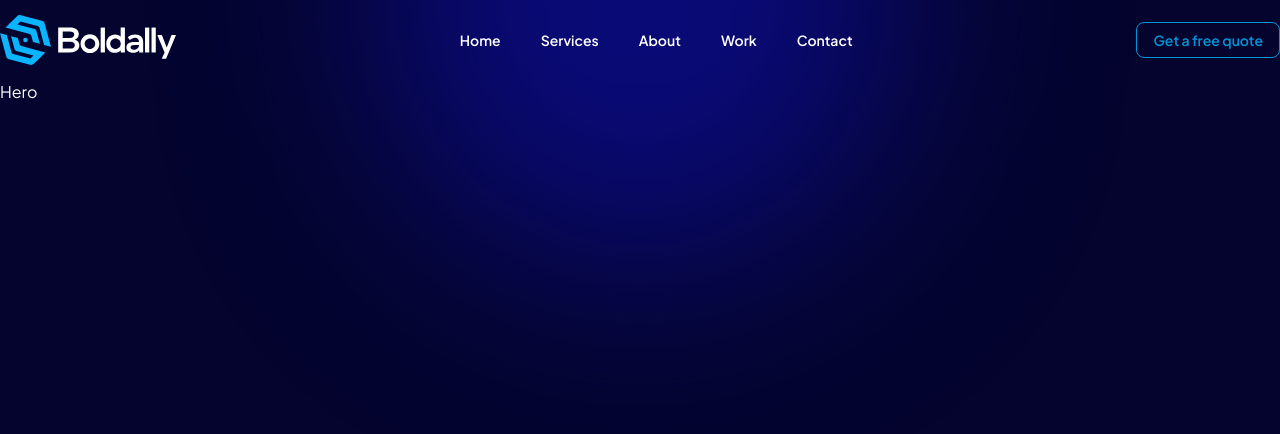
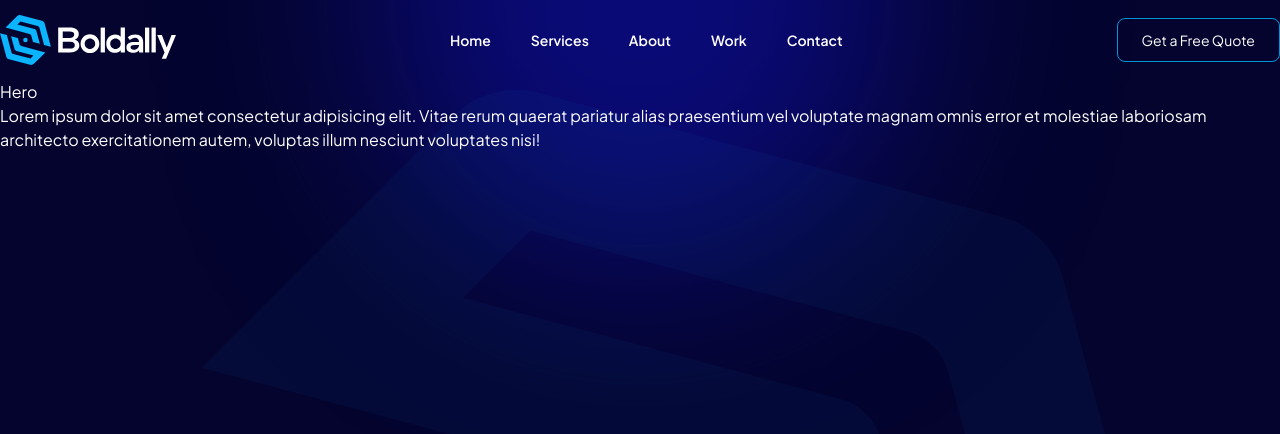
Before and after one commit to gagansday/deploy-only-project-boldally.com-2025, a Next.js app: page / in a window 1280 px wide. Shown: the top 434 px of the page. Built offline with nearby package versions, Linux system fonts and the light colour scheme.

Commit message:
add bg light and log

```diff
--- a/app/layout.tsx
+++ b/app/layout.tsx
@@ -1,3 +1,5 @@
+import BackgroundLight from "@/components/BackgroundLight";
+import BackgroundLogo from "@/components/BackgroundLogo";
 import Navbar from "@/components/Navbar";
 import { Plus_Jakarta_Sans } from "next/font/google";
 import "./globals.css";
@@ -15,9 +17,11 @@ export default function RootLayout({
   return (
     <html lang="en">
       <body className={`${plusJakartaSans.variable}  font-sans relative`}>
-        <div className="w-[528px] aspect-square bg-secondary rounded-full -z-50 blur-[100px] absolute left-1/2 -translate-1/2"></div>
+        <BackgroundLight />
         <Navbar />
+        <BackgroundLogo />
         {children}
+        <div className="mb-[9999px]"></div>
       </body>
     </html>
   );
--- /dev/null
+++ b/components/BackgroundLight.tsx
@@ -0,0 +1,15 @@
+import { cn } from "@/lib/utils";
+
+export default function BackgroundLight(
+  props: React.HtmlHTMLAttributes<HTMLDivElement>
+) {
+  return (
+    <div
+      {...props}
+      className={cn(
+        `w-[528px] aspect-square bg-secondary rounded-full -z-50 blur-[100px] absolute left-1/2 -translate-1/2
+        ${props.className}`
+      )}
+    ></div>
+  );
+}
--- /dev/null
+++ b/components/BackgroundLogo.tsx
@@ -0,0 +1,20 @@
+export default function BackgroundLogo(props: React.SVGProps<SVGSVGElement>) {
+  return (
+    <svg
+      className="w-full aspect-square px-20 absolute top-0 -z-50"
+      viewBox="0 0 613.59 602.58"
+      {...props}
+    >
+      <defs>
+        <style>{".cls-1{fill: oklch(63.67% 0.142487 238.5877 / 5%);"}</style>
+      </defs>
+      <g>
+        <path
+          d="m546.6 450.5-60.29 60.29-77.85 77.82a47.708 47.708 0 0 1-46.05 12.34l-253.63-67.93a47.703 47.703 0 0 1-33.73-33.73L0 219.08l82.34 22.09 55.46 206.99a31.211 31.211 0 0 0 22.07 22.07L366.9 525.7l37.03-36.99-207-55.5a31.228 31.228 0 0 1-22.07-22.07l-41.94-156.49 82.38 22.09 19.86 74.11a31.228 31.228 0 0 0 22.07 22.07c96.46 25.86 192.92 51.73 289.37 77.59ZM246.67 76.88l-36.99 37c68.99 18.5 137.98 36.99 206.98 55.49a31.228 31.228 0 0 1 22.07 22.07l41.93 156.42-82.38-22.09-19.84-74.04a31.228 31.228 0 0 0-22.07-22.07L67.01 152.08 205.12 13.97a47.708 47.708 0 0 1 46.06-12.35l253.63 67.93a47.703 47.703 0 0 1 33.73 33.73l75.05 280.22-82.38-22.09-55.49-207.03a31.211 31.211 0 0 0-22.07-22.07L246.68 76.88Z"
+          className="cls-1"
+        />
+        <circle cx={306.79} cy={301.29} r={27.07} className="cls-1" />
+      </g>
+    </svg>
+  );
+}
--- a/components/Navbar.tsx
+++ b/components/Navbar.tsx
@@ -46,7 +46,7 @@ export default function Navbar() {
       </div>
 
       <Button asChild variant="outline">
-        <Link href="/contact">Get a free quote</Link>
+        <Link href="/contact">Get a Free Quote</Link>
       </Button>
     </div>
   );
--- a/components/sections/home/Hero.tsx
+++ b/components/sections/home/Hero.tsx
@@ -1,3 +1,11 @@
 export default function Hero() {
-  return <div>Hero</div>;
+  return (
+    <div>
+      <h1>Hero</h1>
+      Lorem ipsum dolor sit amet consectetur adipisicing elit. Vitae rerum
+      quaerat pariatur alias praesentium vel voluptate magnam omnis error et
+      molestiae laboriosam architecto exercitationem autem, voluptas illum
+      nesciunt voluptates nisi!
+    </div>
+  );
 }
--- a/components/ui/button.tsx
+++ b/components/ui/button.tsx
@@ -5,17 +5,16 @@ import * as React from "react";
 import { cn } from "@/lib/utils";
 
 const buttonVariants = cva(
-  "inline-flex items-center justify-center gap-2 whitespace-nowrap rounded-md text-sm font-semibold transition-[color] disabled:pointer-events-none disabled:opacity-50 [&_svg]:pointer-events-none [&_svg:not([class*='size-'])]:size-4 [&_svg]:shrink-0 outline-none focus-visible:border-ring focus-visible:ring-ring/50 focus-visible:ring-[3px] aria-invalid:ring-destructive/20 dark:aria-invalid:ring-destructive/40 aria-invalid:border-destructive",
+  "inline-flex items-center justify-center gap-2 whitespace-nowrap rounded-md text-sm font-regular hover:font-semibold transition-[color] disabled:pointer-events-none disabled:opacity-50 [&_svg]:pointer-events-none [&_svg:not([class*='size-'])]:size-4 [&_svg]:shrink-0 outline-none focus-visible:border-ring focus-visible:ring-ring/50 focus-visible:ring-[3px] aria-invalid:ring-destructive/20 dark:aria-invalid:ring-destructive/40 aria-invalid:border-destructive",
   {
     variants: {
       variant: {
         default: "bg-primary text-primary-foreground hover:bg-primary/90",
         outline:
-          "border border-primary text-primary hover:bg-primary hover:text-primary-foreground",
+          "border border-primary hover:bg-primary hover:text-primary-foreground",
       },
       size: {
-        default: "h-9 px-4 py-2 has-[>svg]:px-3",
-        sm: "h-8 rounded-md gap-1.5 px-3 has-[>svg]:px-2.5",
+        default: "h-11 px-6 py-2 has-[>svg]:px-3",
         lg: "h-10 rounded-md px-6 has-[>svg]:px-4",
         icon: "size-9",
       },
```
